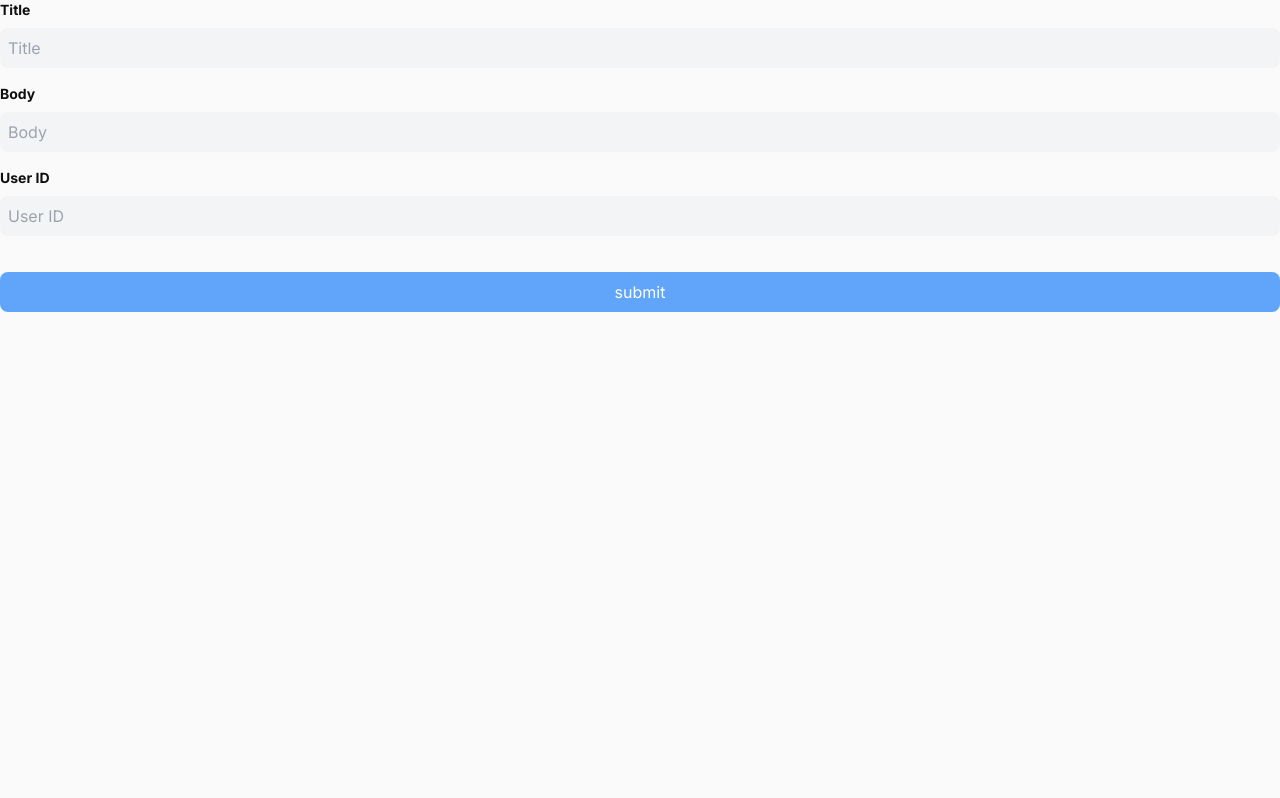
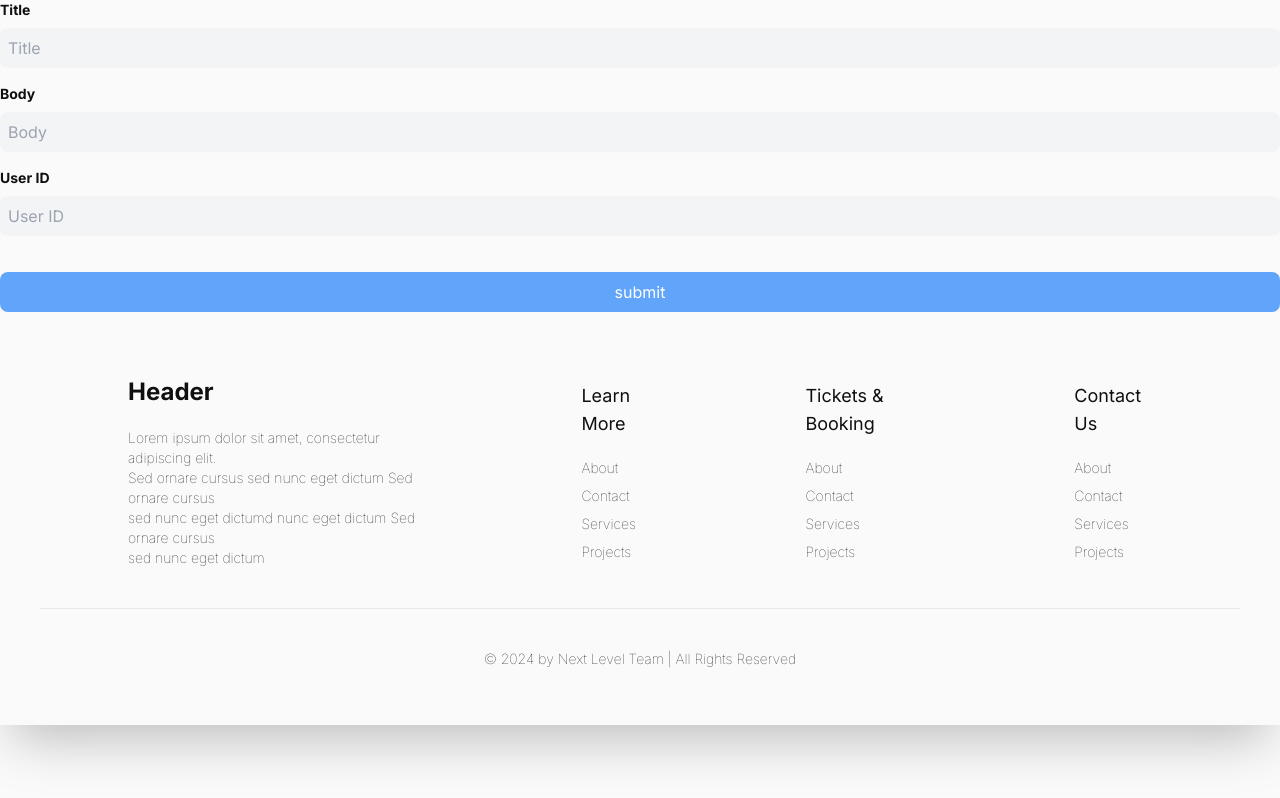
Before and after one commit to Lina-Annan/Next-14-workshop, a Next.js app: page /new-post in a window 1280 px wide. Built offline with nearby package versions, Linux system fonts and the light colour scheme.

Commit message:
feat: add footer

```diff
--- a/src/app/@modal/(.)new-post/page.tsx
+++ b/src/app/@modal/(.)new-post/page.tsx
@@ -9,7 +9,6 @@ export default function NewPostModal() {
 
   return (
     <Modal title="Add a new post" isOpen onModalClose={router.back}>
-      Intercepted
       <CreatePostForm />
     </Modal>
   );
--- a/src/app/layout.tsx
+++ b/src/app/layout.tsx
@@ -3,6 +3,7 @@ import { Inter, Roboto } from "next/font/google";
 import "./globals.css";
 import QueryClientProvider from "$/lib/providers/QueryClientProvider";
 import { PropsWithChildren } from "react";
+import Footer from "$/lib/components/common/Footer";
 
 const inter = Inter({
   subsets: ["latin"],
@@ -28,6 +29,7 @@ export default function RootLayout({
         <body className={inter.className}>
           {children}
           {modal}
+          <Footer />
         </body>
       </QueryClientProvider>
     </html>
--- /dev/null
+++ b/src/lib/components/common/Footer.tsx
@@ -0,0 +1,53 @@
+const Footer = () => {
+  return (
+    <div className="shadow-2xl">
+      <div className="flex items-center pt-16 px-32  gap-36">
+        <div className="flex flex-col gap-5 ">
+          <p className="text-2xl font-bold">Header</p>
+          <p className="font-light text-sm">
+            Lorem ipsum dolor sit amet, consectetur adipiscing elit.
+            <br /> Sed ornare cursus sed nunc eget dictum Sed ornare cursus{" "}
+            <br />
+            sed nunc eget dictumd nunc eget dictum Sed ornare cursus
+            <br /> sed nunc eget dictum
+          </p>
+        </div>
+        <div>
+          <p className="font-normal text-lg">Learn More</p>
+          <ul className="flex flex-col gap-2 font-light mt-5">
+            <li className="text-sm">About</li>
+            <li className="text-sm">Contact</li>
+            <li className="text-sm">Services</li>
+            <li className="text-sm">Projects</li>
+          </ul>
+        </div>
+        <div>
+          <p className="font-normal text-lg">Tickets & Booking</p>
+          <ul className="flex flex-col gap-2 font-light mt-5">
+            <li className="text-sm">About</li>
+            <li className="text-sm">Contact</li>
+            <li className="text-sm">Services</li>
+            <li className="text-sm">Projects</li>
+          </ul>
+        </div>
+        <div>
+          <p className="font-normal text-lg">Contact Us</p>
+          <ul className="flex flex-col gap-2 font-light mt-5">
+            <li className="text-sm">About</li>
+            <li className="text-sm">Contact</li>
+            <li className="text-sm">Services</li>
+            <li className="text-sm">Projects</li>
+          </ul>
+        </div>
+      </div>
+      <div className="bg-gray-200 rounded-2xl h-[1px] m-10" />
+      <div className="flex justify-center pb-14">
+        <p className="text-sm font-light">
+          © 2024 by Next Level Team | All Rights Reserved
+        </p>
+      </div>
+    </div>
+  );
+};
+
+export default Footer;
```
Also changed, not shown: 1 other file (tests, documents, lock files or other folders).
